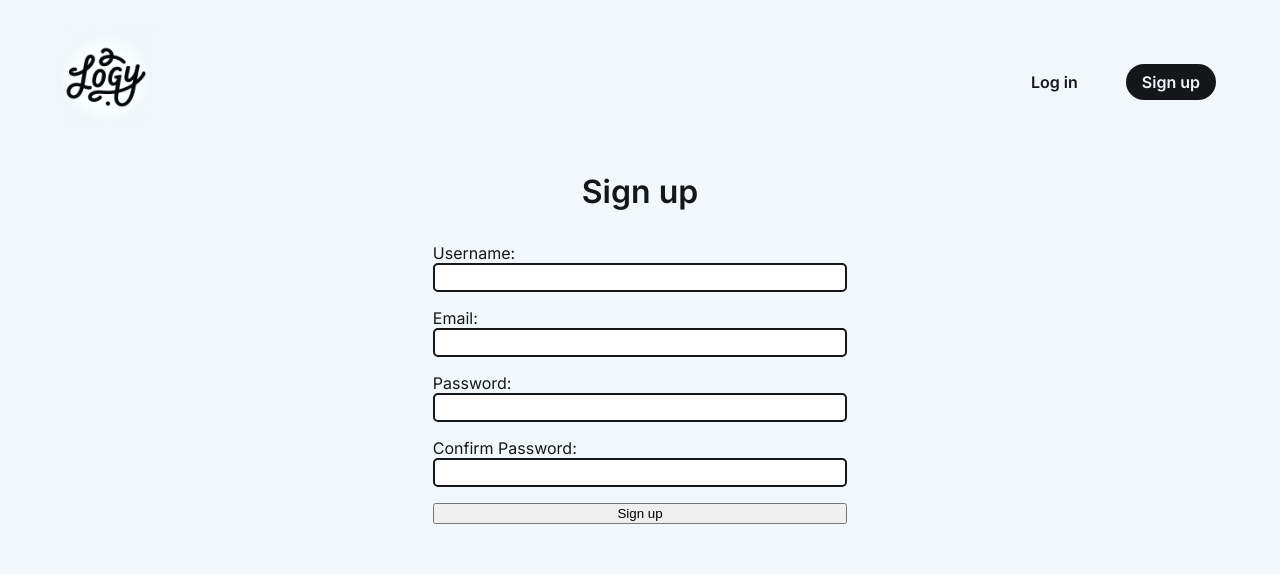
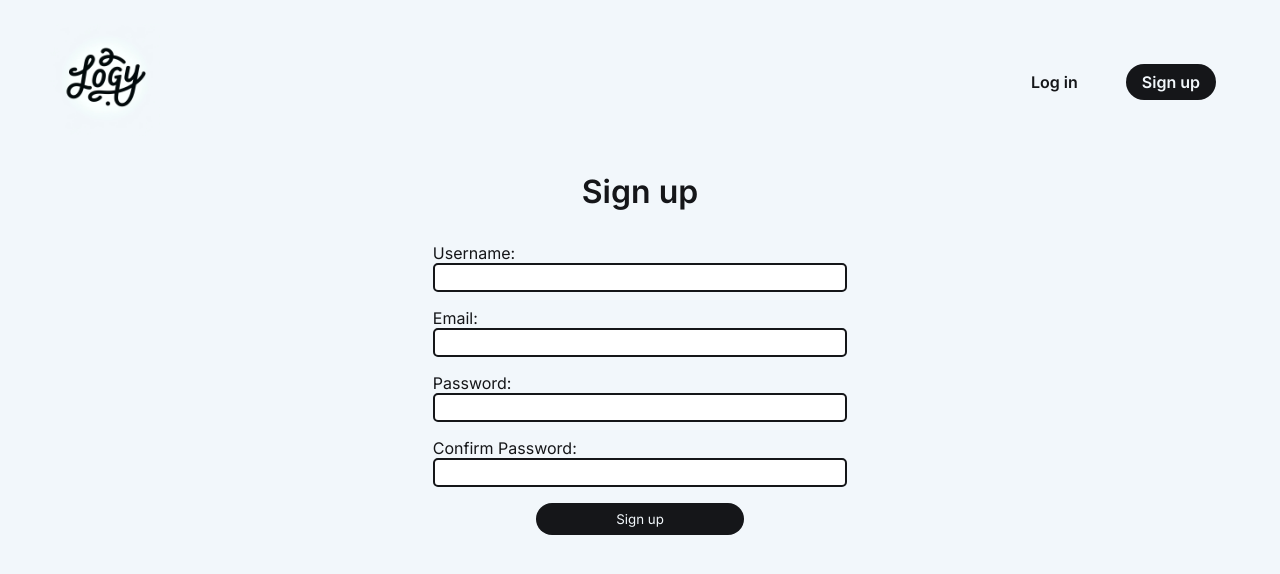
Before and after one commit to Lucas256w/Logy, a React (Vite) app: page /sign-up in a window 1280 px wide. Shown: the top 574 px of the page. Built offline with nearby package versions, Linux system fonts and the light colour scheme; no server answers.

Commit message:
Fix bugs

```diff
--- a/src/api/fetchApi.js
+++ b/src/api/fetchApi.js
@@ -18,7 +18,7 @@ const fetchPostAPI = async (id) => {
 };
 
 // GET post commetns for infividual post page
-const fetchCommnetsAPI = async (id) => {
+const fetchCommentsAPI = async (id) => {
   const response = await fetch(`${domain}/api/comments/${id}`);
   const data = await response.json();
   return data;
@@ -80,7 +80,7 @@ const postCommentAPI = async (payload, token) => {
 export {
   fetchPostsAPI,
   fetchPostAPI,
-  fetchCommnetsAPI,
+  fetchCommentsAPI,
   makeAccountAPI,
   loginAccountAPI,
   reloginAccountAPI,
--- a/src/components/Comments/Comments.jsx
+++ b/src/components/Comments/Comments.jsx
@@ -1,6 +1,6 @@
 import { useEffect, useState } from "react";
 import { useOutletContext, useParams } from "react-router-dom";
-import { fetchCommnetsAPI, postCommentAPI } from "../../api/fetchApi";
+import { fetchCommentsAPI, postCommentAPI } from "../../api/fetchApi";
 import styles from "./Comments.module.css";
 
 const Comments = () => {
@@ -14,7 +14,7 @@ const Comments = () => {
     const getComments = async (id) => {
       setLoading(true);
       try {
-        const result = await fetchCommnetsAPI(id);
+        const result = await fetchCommentsAPI(id);
         setComments(result);
       } catch (error) {
         console.error("fetch failed", error);
--- a/src/components/Forms/SignupForm.jsx
+++ b/src/components/Forms/SignupForm.jsx
@@ -104,7 +104,9 @@ const SignupForm = () => {
               value={info.confirmPassword}
             />
           </div>
-          <button type="submit">Sign up</button>
+          <button className={styles.btn} type="submit">
+            Sign up
+          </button>
         </form>
       </div>
     </div>
```
